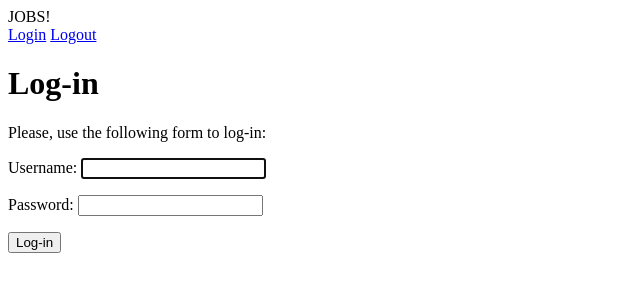
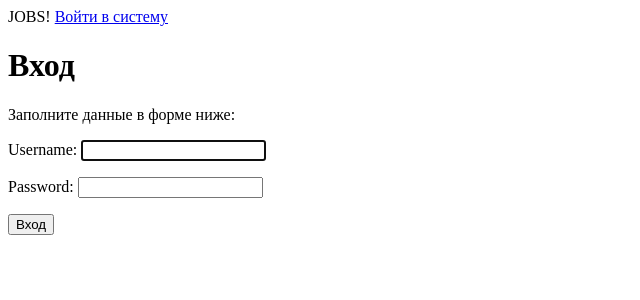
Before and after one commit to letuwwa/jobs_app, a Django app: page /login/ in a window 1280 px wide. Shown: the top 300 px of the page, without its empty margins (0-640 px from the left). Run offline with Django 3.2, Linux system fonts and the light colour scheme.

Commit message:
commit #3

```diff
--- a/account/urls.py
+++ b/account/urls.py
@@ -3,7 +3,6 @@ from django.contrib.auth import views as auth_views
 from . import views
 
 urlpatterns = [
-    # path('login/', views.user_login, name='login'),
     path('login/', auth_views.LoginView.as_view(), name='login'),
     path('logout/', auth_views.LogoutView.as_view(), name='logout'),
     path('', views.user_page, name='user_page'),
--- a/templates/account/user_page.html
+++ b/templates/account/user_page.html
@@ -1,6 +1,6 @@
 {% extends "base.html" %}
-{% block title %}User page{% endblock %}
+{% block title %}Моя страница{% endblock %}
 {% block content %}
-    <h1>User page</h1>
-    <p>Welcome to your personal page.</p>
+    <h1>Персональная страница</h1>
+    <p>Очень интересный текст</p>
 {% endblock %}
--- a/templates/base.html
+++ b/templates/base.html
@@ -10,12 +10,26 @@
 <body>
     <div id="header">
         <span class="logo">JOBS!</span>
+        {% if request.user.is_authenticated %}
+            <ul class="menu">
+                <li {% if section == "user_page" %}class="selected"{% endif %}>
+                    <a href="{% url "user_page" %}">Моя страница</a>
+                </li>
+                <li {% if section == "images" %}class="selected"{% endif %}>
+                    <a href="#">Вакансии</a>
+                </li>
+            </ul>
+        {% endif %}
+    <span class="user">
+        {% if request.user.is_authenticated %}
+        Привет {{ request.user.first_name }},
+            <a href="{% url "logout" %}">Выйти из аккаунта</a>
+        {% else %}
+            <a href="{% url "login" %}">Войти в систему</a>
+        {% endif %}
+    </span>
     </div>
-    <div id="inline">
-        <a href="{% url 'login' %}">Login</a>
-        <a href="{% url 'logout' %}">Logout</a>
-    </div>
-<div id="content">
+    <div id="content">
     {% block content %}
     {% endblock %}
 </div>
--- a/templates/registration/login.html
+++ b/templates/registration/login.html
@@ -1,23 +1,23 @@
 {% extends "base.html" %}
 
-{% block title %}Log-in{% endblock %}
+{% block title %}вход{% endblock %}
 
 {% block content %}
-    <h1>Log-in</h1>
+    <h1>Вход</h1>
     {% if form.errors %}
         <p>
-            Your username and password didn't match.
-            Please try again.
+            Неверный логин или пароль!
+            Попробуйте еще раз...
         </p>
     {% else %}
-        <p>Please, use the following form to log-in:</p>
+        <p>Заполните данные в форме ниже:</p>
     {% endif %}
         <div class="login-form">
             <form action="{% url 'login' %}" method="post">
                 {{ form.as_p }}
                 {% csrf_token %}
                 <input type="hidden" name="next" value="{{ next }}" />
-                 <p><input type="submit" value="Log-in"></p>
+                 <p><input type="submit" value="Вход"></p>
             </form>
         </div>
 {% endblock %}
```
Also changed, not shown: account/views.py (+0 -24 lines), templates/account/login.html (deleted, +0 -15 lines), templates/registration/logged_out.html (+4 -4 lines), db.sqlite3.
